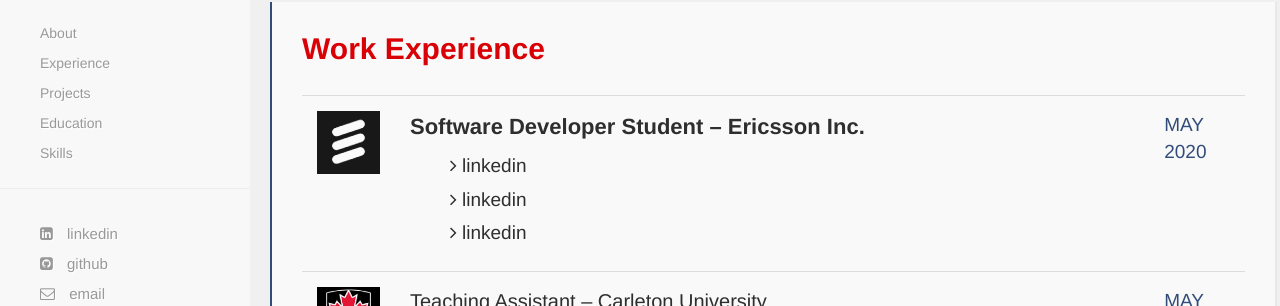
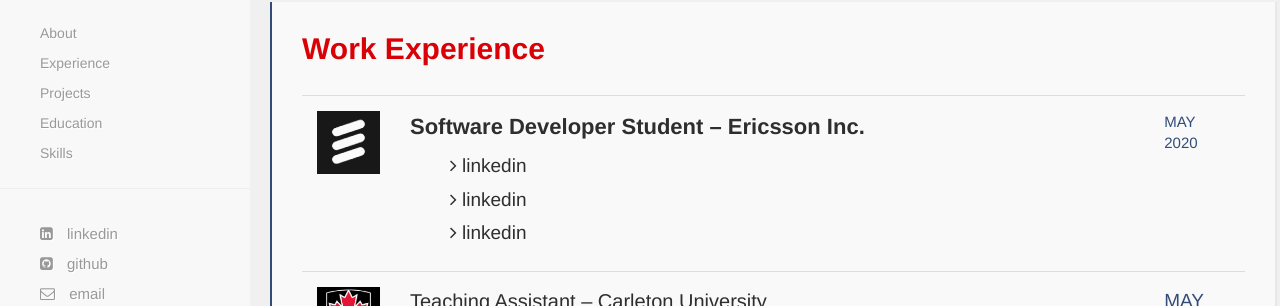
Before and after one commit to harold-lu/harold-lu.github.io, a Jekyll site: the page built from index.html, in a window 1280 px wide and 900 px high, scrolled down 855 px. Shown: the part 144-450 px from the top of the window. Built offline with Jekyll 4.4.1, drawn with Linux system fonts in a browser that asks for light colours; nearby versions of some CDN libraries; some web fonts are replaced.

Commit message:
table update

```diff
--- a/index.html
+++ b/index.html
@@ -41,7 +41,7 @@
 			  </ul>
             </td>
             <td style="padding:15px">
-			  <p style="color:#324C79; font-size:19px">MAY 2020</p>
+			  <p style="color:#324C79; font-size:15px">MAY 2020</p>
 			</td>
           </tr>
           <tr>
```
